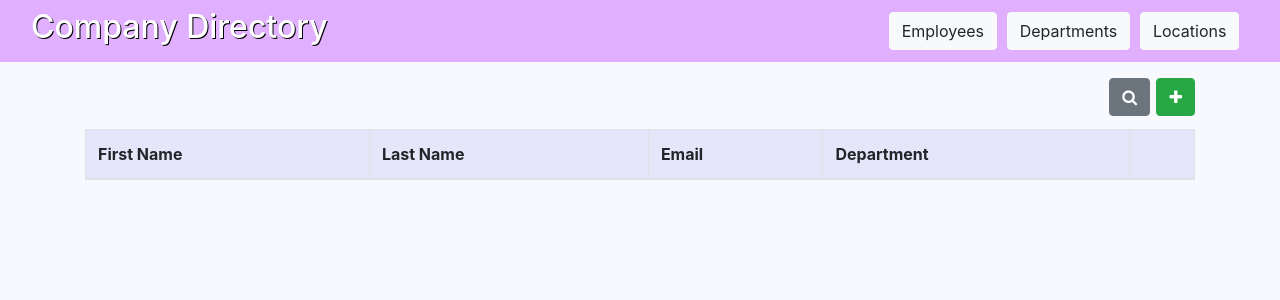
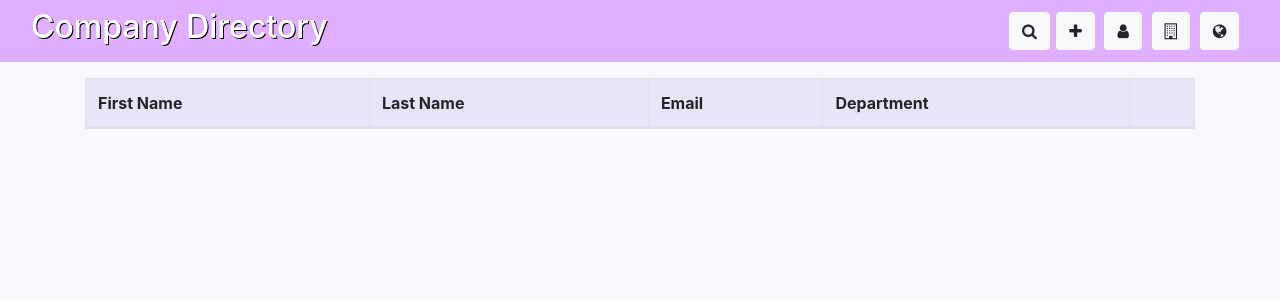
Before and after one commit to BozzleMay/companyDirectoryPro, a PHP site: page / in a window 1280 px wide. Shown: the top 300 px of the page. Run offline with PHP 8.4, Linux system fonts and the light colour scheme; data that the repository does not hold is empty.

Commit message:
Update index.php

```diff
--- a/index.php
+++ b/index.php
@@ -26,15 +26,24 @@
 </head>
 <body>
     <div class='se-pre-con'></div>
-    <header class='navbar'>
+    <header class='navbar sticky-top'>
 
 
           <div class="container-fluid">
             <h2>Company Directory</h2>
           <div class='header__icons'>
-          <button type="button" class="btn btn-light btn-square-md tableSel" data-mdb-ripple-color="dark" id='employees__show'>Employees</button>
-          <button type="button" class="btn btn-light btn-square-md tableSel" data-mdb-ripple-color="dark" id="departments__show">Departments</button>
-          <button type="button" class="btn btn-light btn-square-md tableSel" data-mdb-ripple-color="dark" id='locations__show'>Locations</button>
+            <button type='button' id="employeeSearchButton" class="btn btn-light btn-square-md tableSel" ><i class="fa fa-search"></i> </button>
+            <button type='button' id="employeeAddButton" class="btn btn-light btn-square-md tableSel" data-mdb-ripple-color="dark" data-toggle="modal" data-target="#myModal"><i class="fa fa-plus"></i> </button>
+            <button type='button' style="display:none;" id="departmentSearchButton" class="btn btn-light btn-square-md tableSel" ><i class="fa fa-search"></i> </button>
+            <button type='button' style="display:none;" id="departmentAddButton" class="btn btn-light btn-square-md tableSel" data-toggle="modal" data-target="#addDepartmentModal"><i class="fa fa-plus"></i> </button>
+            <button type='button' style="display:none;" id="locationSearchButton" class="btn btn-light btn-square-md tableSel" ><i class="fa fa-search"></i> </button>
+                <button type='button' style="display:none;" id='locationAddButton' class="btn btn-light btn-square-md tableSel" data-toggle="modal" data-target="#addLocationModal"><i class="fa fa-plus"></i> </button>
+
+
+                        <button type="button" class="btn btn-light btn-square-md tableSel" data-mdb-ripple-color="dark" id='employees__show'><i class="fa fa-user"></i></button>
+          <button type="button" class="btn btn-light btn-square-md tableSel" data-mdb-ripple-color="dark" id="departments__show"><i class="fa fa-building-o"></i></button>
+          <button type="button" class="btn btn-light btn-square-md tableSel" data-mdb-ripple-color="dark" id='locations__show'>
+            <i class="fa fa-globe"></i></button>
 
     </div>
     </div>
@@ -42,14 +51,14 @@
 </header>
    <div id='emp' class='container'>
        <div class='addDeetsButton'>
-    <button type='button' class="btn btn-success pull-right" data-toggle="modal" data-target="#myModal"><i class="fa fa-plus"></i> </button>
-    <button type='button' id="employeeSearchButton" class="btn btn-secondary pull-right" ><i class="fa fa-search"></i> </button>
+
        <form style="display:none;" id='employeeSearchForm' action="#" method="get" onsubmit="return false;">
 
 
         <input class='form-control' type="text" placeholder="Search" aria-hidden="true" size="30" name="q" id="q" value="" onkeyup="doSearch();" />
         </div>
         </form>
+        <div class="tableContainer">
                     <table id="myTable" class="sortable table table-bordered table-hover">
                          <thead>
                              <tr>
@@ -72,16 +81,18 @@
                          </tbody>
                          <p id="noResults" class="searchres">No Results - Please Search Again</p>
                      </table>
-
+                    </div>
                     </div>
                     <div class='container' id="department_wrapper" >
                         <div class='addDeetsButton'>
-                        <button type='button' class="btn btn-success pull-right" data-toggle="modal" data-target="#addDepartmentModal"><i class="fa fa-plus"></i> </button>
+
                         </div>
-                        <button type='button' id="departmentSearchButton" class="btn btn-secondary pull-right" ><i class="fa fa-search"></i> </button>
+
+
                         <form style="display:none;" id='departmentSearchForm' action="#" method="get" onsubmit="return false;">
                             <input type="text" class='form-control' placeholder="Search" size="30" name="dq" id="dq" value="" onkeyup="departmentSearch();" />
                             </form>
+                            <div class="tableContainer">
                         <table id="departmentTable" class="sortable table table-bordered table-hover">
                              <thead>
                                  <tr>
@@ -103,11 +114,10 @@
                              <p id="noDepartmentResults" class='searchres' >No Results - Please Search Again</p>
                          </table>
                         </div>
+                        </div>
                         <div class='container' id="location_wrapper">
                         <div class='addDeetsButton'>
-                            <button type='button' class="btn btn-success pull-right" data-toggle="modal" data-target="#addLocationModal"><i class="fa fa-plus"></i> </button>
-                        </div>
-                        <button type='button' id="locationSearchButton" class="btn btn-secondary pull-right" ><i class="fa fa-search"></i> </button>
+                            </div>
                         <form style="display:none;" id='locationSearchForm' action="#" method="get" onsubmit="return false;">
 
                             <input type="text" class='form-control' placeholder="Search" size="30" name="eq" id="eq" value="" onkeyup="locationSearch();" />
@@ -323,7 +333,7 @@
                             <div class="row">
                                 <div class="col-md-12">
 
-                                    <p>Please edit the input values and submit to update the employee record.</p>
+
                                     <form action="companydirectory/libs/php/updatePersonnel.php" method="post">
                                         <div class="form-group idman">
                                             <label>id</label>
@@ -390,7 +400,7 @@
                                 <div class="row">
                                     <div class="col-md-12">
 
-                                        <p>Please edit the input values and submit to update the department record.</p>
+
                                         <form action="companydirectory/libs/php/updateDepartment.php" method="post">
                                             <div class="form-group idman">
                                                 <label>id</label>
@@ -446,7 +456,7 @@
                                                         <div class="row">
                                                             <div class="col-md-12">
 
-                                                                <p>Please edit the input values and submit to update the employee record.</p>
+
                                                                 <form action="companydirectory/libs/php/updateLocation.php" method="post">
                                                                     <div class="form-group idman">
                                                                         <label>id</label>
```
